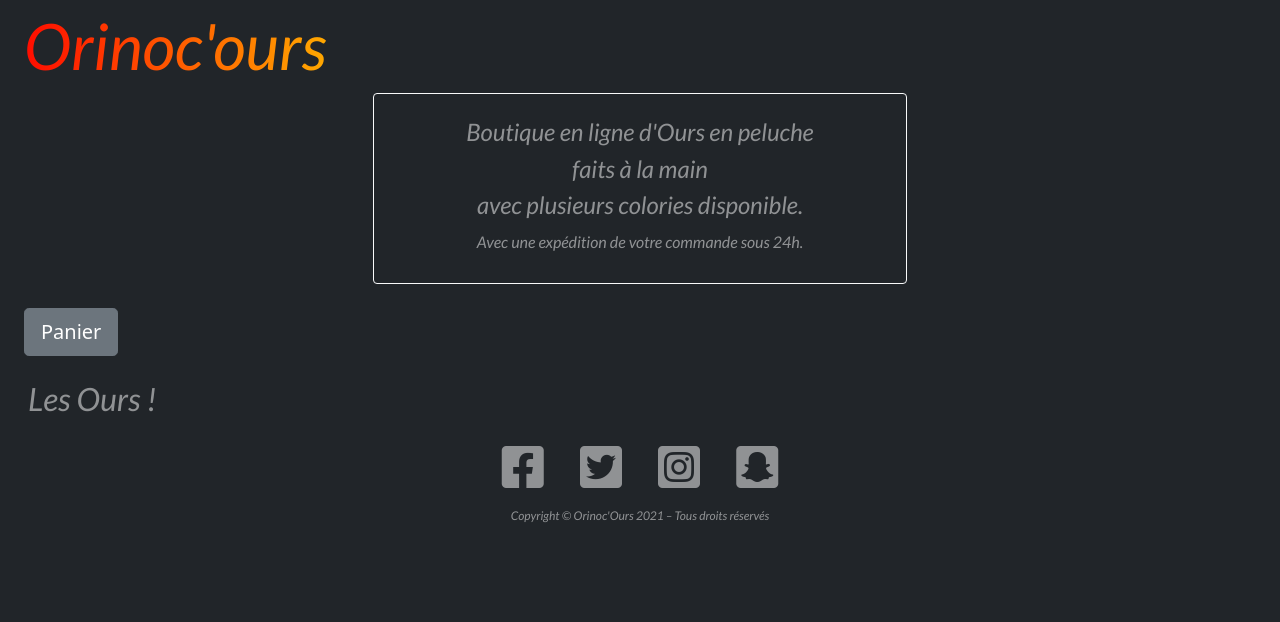
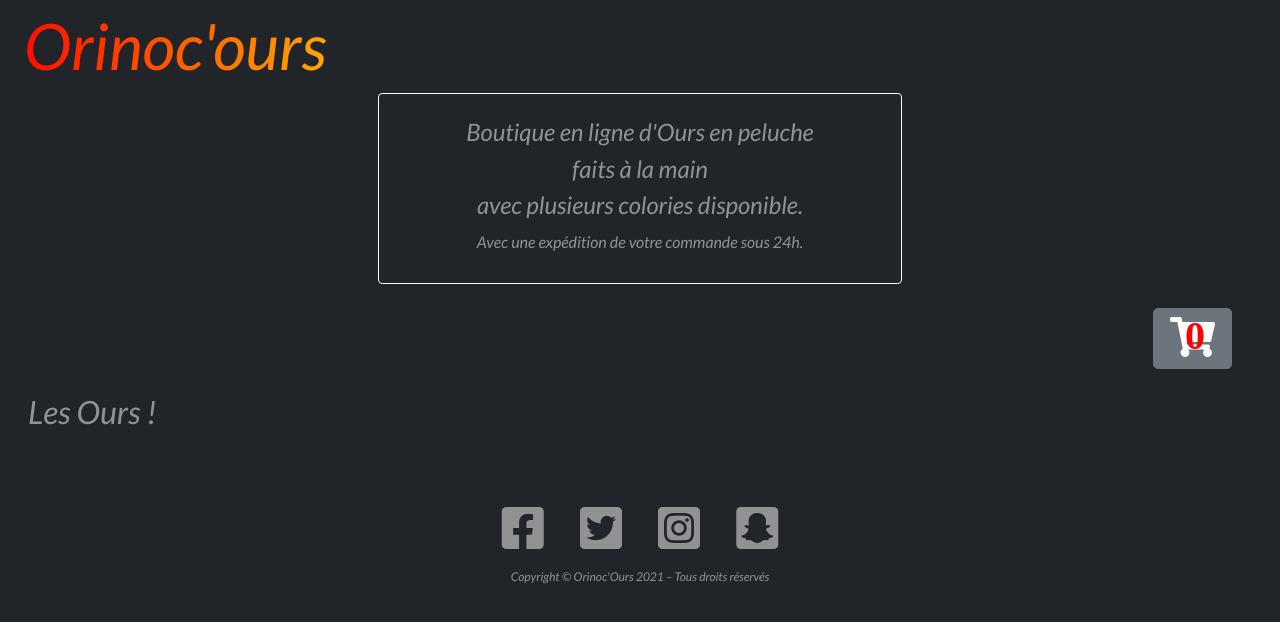
Before and after one commit to AnthonyL71/AnthonyLarmier_5_08012021, a plain HTML site: page index.html in a window 1280 px wide. Drawn offline with nearby package versions, Linux system fonts and the light colour scheme; no server answers.

Commit message:
maj bouton panier

```diff
--- a/css/style.css
+++ b/css/style.css
@@ -12,12 +12,19 @@ background-image: -webkit-linear-gradient(left, red, orange, yellow, green, blue
 }
 .container-1 {
     width:100%;
-    padding-left:0px!important;
 }
 .container-fluid {
     width: 100%;
-    padding-right:0!important;
 }
+.red {
+    color:red;
+    position:absolute;
+    right:10px;
+    bottom:3px;
+    font-weight:1600;
+}
+
+
 .margin-center {
     margin-left: auto;
     margin-right: auto;
--- a/index.html
+++ b/index.html
@@ -24,12 +24,14 @@
             </div>
         </section>
 <main>
-    <button type="button" onclick="openBasketModal()" class="name btn btn-secondary btn-lg ms-4 mt-4">Panier</button>
+    <div class="text-end pe-5">
+    <button type="button" onclick="openBasketModal()" class="name btn btn-secondary btn-lg ms-4 mt-4"><i class="fas fa-shopping-cart fa-2x position-relative"><span id="badge"></span></i></button>
+    </div>
     <div id="creationmodal"></div>
         <div id="basketmodal"></div>
-    <section class="container-fluid">
+    <section class="container-fluid container-1">
         <h2 class="ms-3 mt-4">Les Ours !</h2>
-            <article class="row container-fluid sous-container-2" id="les-ours"></article>
+            <article class="row container-border mx-auto py-4 px-4 col-lg-12 col-12" id="les-ours"></article>
     </section>
 </main>
 
```
Also changed, not shown: dist/app.bundle.js.
